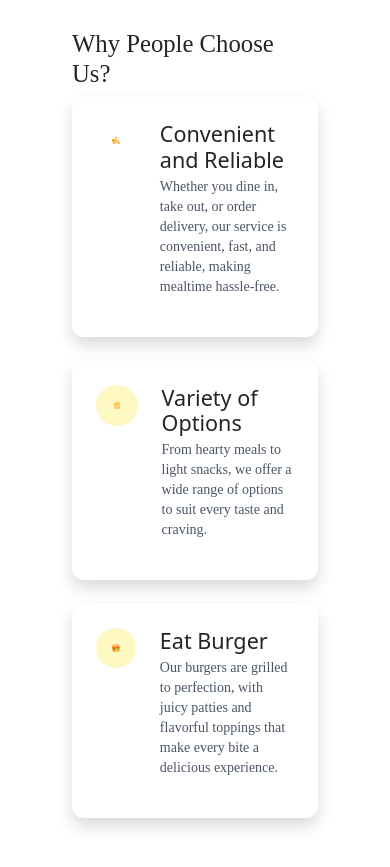
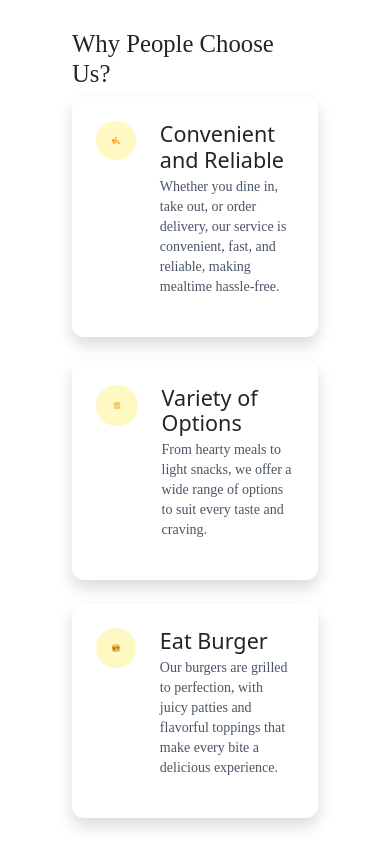
Before and after one commit to Vanshita1725/Foodzey2, a React (Vite) app: page / in a window 390 px wide. Shown: the part 7100-7967 px from the top of the page. Built offline with nearby package versions, Linux system fonts and the light colour scheme.

Commit message:
set responsives

```diff
--- a/src/Home.jsx
+++ b/src/Home.jsx
@@ -402,7 +402,7 @@ function Home() {
 
       {/* Feature 1 */}
       <div className="flex items-start gap-4 mb-6 p-4 bg-white rounded-xl shadow hover:shadow-md transition">
-        <div className=" p-3 rounded-full flex items-center justify-center">
+        <div className="bg-yellow-100 p-3 rounded-full flex items-center justify-center">
           <img src={icon01} alt="" className="w-10 sm:w-12" />
         </div>
         <div>
```
